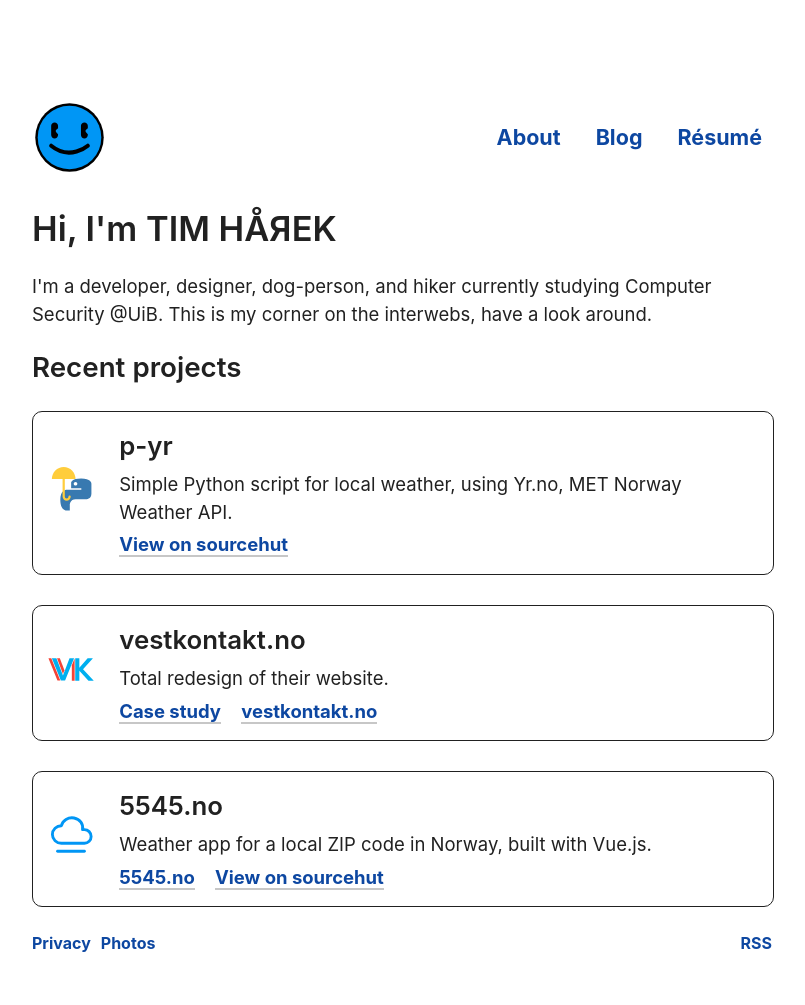
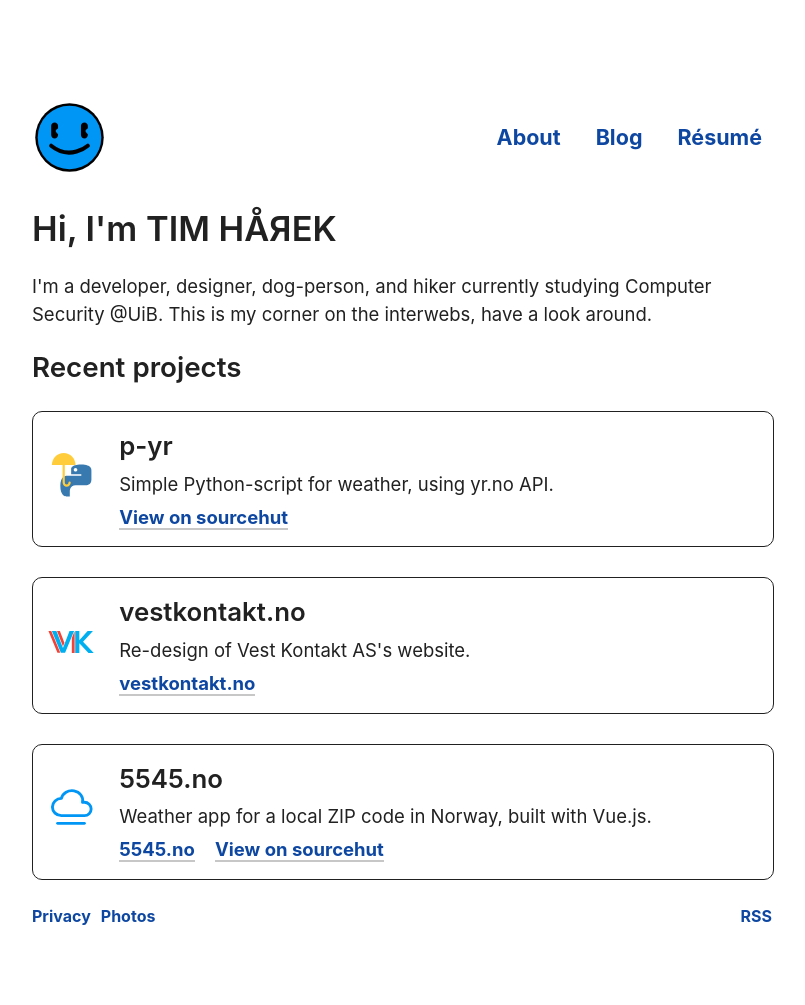
Before and after one commit to timharek/timharek.no, a Jekyll site: the page built from index.html, in a window 1280 px wide. Shown: the whole page, without its empty margins (238-1043 px from the left). Built offline with Jekyll 4.4.1, drawn with Linux system fonts in a browser that asks for light colours; after the commit the page ends 978 px from its top, so only the background shows below that.

Commit message:
Removed case-study for VK
Also cleaned up metadata for the projects, easier descs. Reason behind
removing case-study is that the project is still WIP.

Signed-off-by: Tim Hårek Andreassen <tim@harek.dev>

```diff
--- a/_data/projects.yml
+++ b/_data/projects.yml
@@ -1,16 +1,15 @@
 - name: p-yr
   desc: >-
-     Simple Python script for local weather, using Yr.no, MET Norway Weather API.
+    Simple Python-script for weather, using yr.no API.
   svg: /assets/img/projects/p-yr.svg
   github: https://github.com/timharek/p-yr
   sourcehut: https://git.sr.ht/~timharek/p-yr
 - name: vestkontakt.no
   desc: >-
-    Total redesign of their website.
+    Re-design of Vest Kontakt AS's website.
   svg: /assets/img/projects/vk.svg
   link: https://vestkontakt.no
   link_short: vestkontakt.no
-  casestudy: vestkontakt
 
 - name: 5545.no
   desc: >-
```
Also changed, not shown: pages/projects/vestkontakt.md (deleted, +0 -75 lines).
